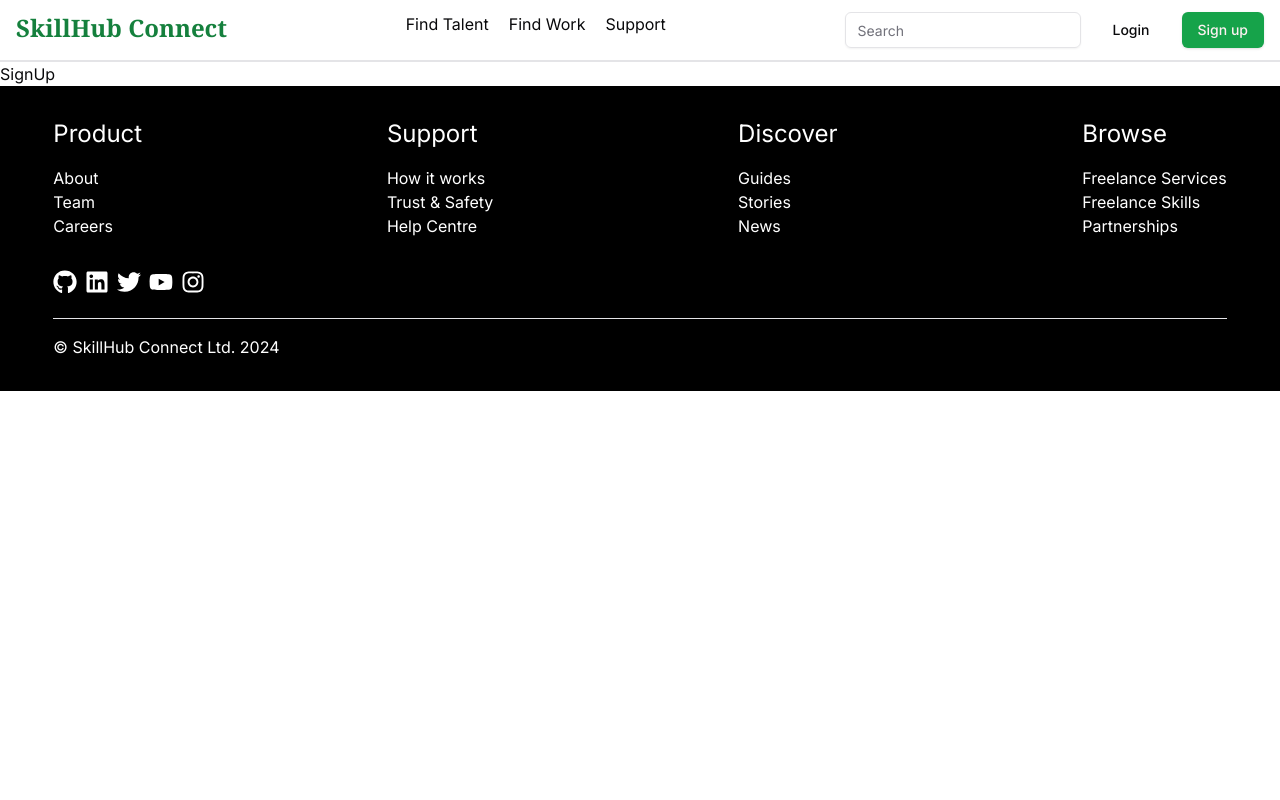
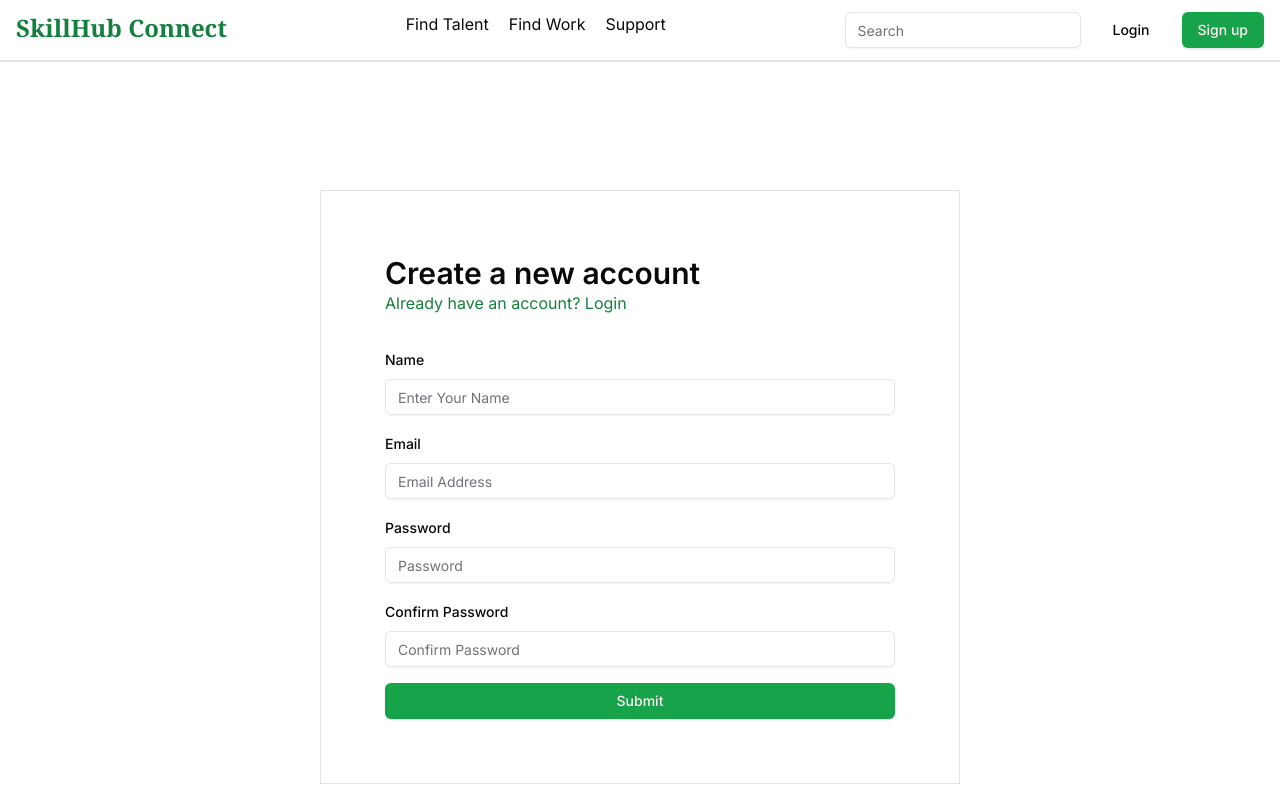
Before and after one commit to shahbaz4783/SkillHub-Connect, a Next.js app: page /signup in a window 1280 px wide. Shown: the top 800 px of the page. Built offline with nearby package versions, Linux system fonts and the light colour scheme.

Commit message:
login/signup forms

```diff
--- /dev/null
+++ b/src/app/(auth)/login/LoginForm.tsx
@@ -0,0 +1,69 @@
+'use client';
+
+import * as z from 'zod';
+import { useForm } from 'react-hook-form';
+import { zodResolver } from '@hookform/resolvers/zod';
+import {
+	Form,
+	FormControl,
+	FormField,
+	FormItem,
+	FormLabel,
+	FormMessage,
+} from '@/components/ui/form';
+import { Input } from '@/components/ui/input';
+import { Button } from '../../../components/ui/button';
+
+const formSchema = z.object({
+	email: z.string().email({ message: 'Must be a valid email' }),
+	password: z.string().min(6),
+});
+
+const LoginForm = () => {
+	const form = useForm<z.infer<typeof formSchema>>({
+		resolver: zodResolver(formSchema),
+		defaultValues: {
+			email: '',
+		},
+	});
+
+	const onSubmit = () => {};
+
+	return (
+		<>
+			<Form {...form}>
+				<form onSubmit={form.handleSubmit(onSubmit)} className='flex flex-col gap-4'>
+					<FormField
+						control={form.control}
+						name='email'
+						render={({ field }) => (
+							<FormItem>
+								<FormLabel>Email</FormLabel>
+								<FormControl>
+									<Input type='email' placeholder='Email Address' {...field} />
+								</FormControl>
+								<FormMessage />
+							</FormItem>
+						)}
+					/>
+					<FormField
+						control={form.control}
+						name='password'
+						render={({ field }) => (
+							<FormItem>
+								<FormLabel>Password</FormLabel>
+								<FormControl>
+									<Input type='password' placeholder='Password' {...field} />
+								</FormControl>
+								<FormMessage />
+							</FormItem>
+						)}
+					/>
+					<Button type='submit'>Submit</Button>
+				</form>
+			</Form>
+		</>
+	);
+};
+
+export default LoginForm;
--- a/src/app/(auth)/login/page.tsx
+++ b/src/app/(auth)/login/page.tsx
@@ -1,14 +1,20 @@
-import { Input } from '@/components/ui/input';
-import React from 'react';
+import Link from 'next/link';
+import LoginForm from './LoginForm';
 
 const Login = () => {
 	return (
-		<div>
-			<form action='' className='m-28 p-8 border'>
-				<Input type='email' placeholder='Email' />
-				<Input type='password' placeholder='Password' />
-			</form>
-		</div>
+		<main className='border w-10/12 md:w-1/2 m-auto my-32 p-16'>
+			<div className='mb-8'>
+				<h2 className='text-3xl font-semibold'>Sign in to your account</h2>
+				<p>
+					Don't have an account?{' '}
+					<Link className='hover:text-green-900 text-green-700' href={'/signup'}>
+						Signup
+					</Link>
+				</p>
+			</div>
+			<LoginForm />
+		</main>
 	);
 };
 
--- /dev/null
+++ b/src/app/(auth)/signup/SignUpForm.tsx
@@ -0,0 +1,114 @@
+'use client';
+
+import * as z from 'zod';
+import { useForm } from 'react-hook-form';
+import { zodResolver } from '@hookform/resolvers/zod';
+import {
+	Form,
+	FormControl,
+	FormField,
+	FormItem,
+	FormLabel,
+	FormMessage,
+} from '@/components/ui/form';
+import { Input } from '@/components/ui/input';
+import { Button } from '../../../components/ui/button';
+
+const formSchema = z
+	.object({
+		name: z.string(),
+		email: z.string().email({ message: 'Must be a valid email' }),
+		password: z.string().min(6),
+		passwordConfirm: z.string(),
+	})
+	.refine(
+		(data) => {
+			return data.password === data.passwordConfirm;
+		},
+		{
+			message: 'Password do not match',
+			path: ['passwordConfirm'],
+		}
+	);
+
+const SignupForm = () => {
+	const form = useForm<z.infer<typeof formSchema>>({
+		resolver: zodResolver(formSchema),
+		defaultValues: {
+			email: '',
+		},
+	});
+
+	const onSubmit = () => {};
+
+	return (
+		<>
+			<Form {...form}>
+				<form
+					onSubmit={form.handleSubmit(onSubmit)}
+					className='flex flex-col gap-4'
+				>
+					<FormField
+						control={form.control}
+						name='name'
+						render={({ field }) => (
+							<FormItem>
+								<FormLabel>Name</FormLabel>
+								<FormControl>
+									<Input type='text' placeholder='Enter Your Name' {...field} />
+								</FormControl>
+								<FormMessage />
+							</FormItem>
+						)}
+					/>
+					<FormField
+						control={form.control}
+						name='email'
+						render={({ field }) => (
+							<FormItem>
+								<FormLabel>Email</FormLabel>
+								<FormControl>
+									<Input type='email' placeholder='Email Address' {...field} />
+								</FormControl>
+								<FormMessage />
+							</FormItem>
+						)}
+					/>
+					<FormField
+						control={form.control}
+						name='password'
+						render={({ field }) => (
+							<FormItem>
+								<FormLabel>Password</FormLabel>
+								<FormControl>
+									<Input type='password' placeholder='Password' {...field} />
+								</FormControl>
+								<FormMessage />
+							</FormItem>
+						)}
+					/>
+					<FormField
+						control={form.control}
+						name='passwordConfirm'
+						render={({ field }) => (
+							<FormItem>
+								<FormLabel>Confirm Password</FormLabel>
+								<FormControl>
+									<Input
+										type='password'
+										placeholder='Confirm Password'
+										{...field}
+									/>
+								</FormControl>
+								<FormMessage />
+							</FormItem>
+						)}
+					/>
+					<Button type='submit'>Submit</Button>
+				</form>
+			</Form>
+		</>
+	);
+};
+
+export default SignupForm;
--- a/src/app/(auth)/signup/page.tsx
+++ b/src/app/(auth)/signup/page.tsx
@@ -1,9 +1,18 @@
-import React from 'react'
+import Link from 'next/link';
+import SignupForm from './SignUpForm';
 
 const SignUp = () => {
-  return (
-    <div>SignUp</div>
-  )
-}
+	return (
+		<main className='border w-10/12 md:w-1/2 m-auto my-32 p-16'>
+			<div className='mb-8'>
+				<h2 className='text-3xl font-semibold'>Create a new account</h2>
+				<p className='hover:text-green-900 text-green-700'>
+					Already have an account? <Link href={'/login'}>Login</Link>{' '}
+				</p>
+			</div>
+			<SignupForm />
+		</main>
+	);
+};
 
-export default SignUp
+export default SignUp;
```
